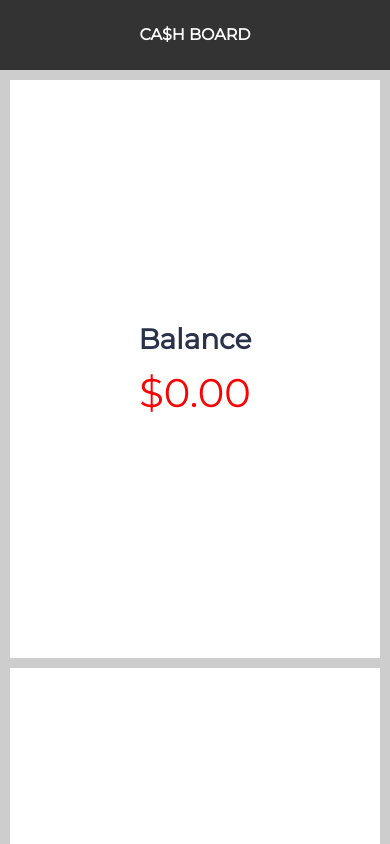
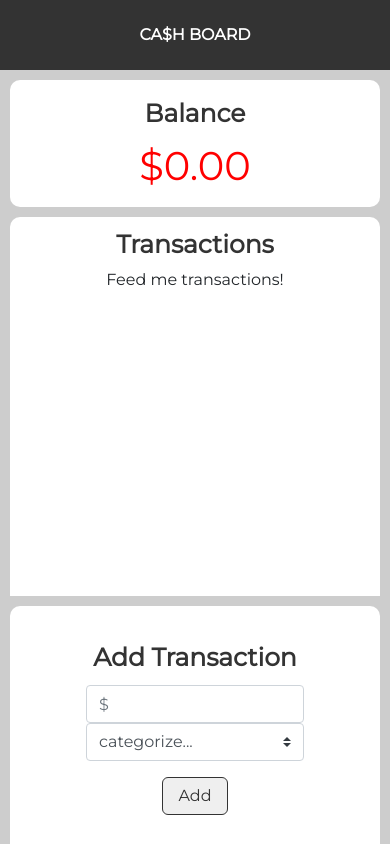
Before and after one commit to MdotB/project-4-react, a React (Create React App) app: page / in a window 390 px wide. Shown: the top 844 px of the page. Built offline with nearby package versions, Linux system fonts and the light colour scheme; no server answers.

Commit message:
improved transaction list padding and component proportions on dashboard component for mobile

```diff
--- a/src/App/App.css
+++ b/src/App/App.css
@@ -2,13 +2,13 @@
 .App {
   background-color: rgb(205, 205, 205);
   display: grid;
-  /* grid-template-columns: 1fr; */
+  grid-template-columns: 1fr;
   grid-template-rows: 70px 1fr;
   grid-template-areas:
-    'header header'
-    'dashboard dashboard';
+    'header'
+    'dashboard';
   font-family: 'Montserrat', sans-serif;
-  min-height: 100vh;
+  height: 100vh;
   max-width: 1080px;
   margin: 0 auto;
 }
--- a/src/Components/AddTransaction/AddTransaction.css
+++ b/src/Components/AddTransaction/AddTransaction.css
@@ -6,16 +6,16 @@
     flex-direction: column;
     justify-content: center;
     align-items: center;
-
+    border-radius: 10px;
 }
 .AddTransaction-h2 {
     font-family: 'Montserrat', sans-serif;
-    color: #2A324B;
+    color: #333;
     font-weight: 600;
-    margin-bottom: 20px;
-    font-size: 28px;
+    margin-bottom: 15px;
+    font-size: 25px;
 }
-.AddTransaction-flex-wrapper {
+.AddTransaction-form-wrapper {
     display: flex;
     text-align: center;
     flex-direction: row;
@@ -23,20 +23,24 @@
     align-items: center;
 }
 .AddTransaction-btn {
-    border: 1px solid #2A324B;
-    color: #2A324B;
+    border: 1px solid #333;
+    color: #333;
     padding: 10px 15px;
     border-radius: 6px;
-    transition: 500ms;
+    transition: 300ms;
 }
 .AddTransaction-btn:hover {
     border: 1px solid #2A324B;
     background-color: #2A324B;
     color: white;
-
+}
+input:focus {
+    outline: none;
 }
 @media (max-width: 490px) {
     .AddTransaction-container {
-        border-bottom-left-radius: 0;
+    }
+    .AddTransaction-h2 {
+        font-size: 25px;
     }
 }
--- a/src/Components/AddTransaction/AddTransaction.js
+++ b/src/Components/AddTransaction/AddTransaction.js
@@ -45,7 +45,7 @@ export default class AddTransaction extends Component {
     return (
       <div className='AddTransaction-container'>
         <h2 className='AddTransaction-h2'>Add Transaction</h2>
-        <div className='AddTransaction-flex-wrapper'>
+        <div className='AddTransaction-form-wrapper'>
         <form method='POST' onSubmit={this.handleSubmit}>
           <div className="">
             <input id='amount' type="number" placeholder='$' className="form-control" onChange={this.handleChangeAmount} value={this.state.amount} required/>
--- a/src/Components/Balance/Balance.css
+++ b/src/Components/Balance/Balance.css
@@ -7,11 +7,12 @@
     padding: 20px 0 20px 0;
     font-size: 40px;
     height: 100%;
+    border-radius: 10px;
 }
 .Balance-h2 {
     font-family: 'Montserrat', sans-serif;
-    color: #2A324B;
-    font-size: 28px;
+    color: #333;
+    font-size: 25px;
     font-weight: 600;
     margin-bottom: 20px;
 }
--- a/src/Components/Dashboard/Dashboard.css
+++ b/src/Components/Dashboard/Dashboard.css
@@ -1,16 +1,14 @@
 
 .Dashboard-container {
+    height: calc(100vh - 70px);
     margin: 10px;
     display: grid;
     grid-gap: 10px;
-    grid-template-columns: repeat(2, minmax(200px, 1fr));
-    grid-template-rows: repeat(3, 1fr);
+    grid-template-columns: repeat(2, 1fr);
+    grid-template-rows: repeat(2, 1fr);
     grid-template-areas:
-        'AddTrans Balance'
-        'Transactions Transactions'
-        'Transactions Transactions'
-        ;
-    border-radius: 20px;
+        'Balance Transactions'
+        'AddTrans Transactions';
 }
 .AddTransaction-container {
     grid-area: AddTrans;
@@ -23,13 +21,12 @@
 }
 @media (max-width: 490px) {
     .Dashboard-container {
-        grid-template-columns: minmax(100px, 1fr);
-        grid-auto-rows: repeat(minmax(100px, auto));
+        grid-template-columns: 1fr;
+        grid-template-rows: 15vh 45vh auto;
         grid-template-areas:
             'Balance'
-            'AddTrans'
             'Transactions'
-            'Transations';
+            'AddTrans';
     }
     .AddTransaction-container {
         grid-area: AddTrans;
--- a/src/Components/TransactionList/TransactionList.css
+++ b/src/Components/TransactionList/TransactionList.css
@@ -3,19 +3,19 @@
     display: flex;
     flex-direction: column;
     align-items: center;
-    height: 100%;
+    border-radius: 10px;
 }
 .TransactionList-h2 {
     font-family: 'Montserrat', sans-serif;
-    color: #2A324B;
+    color: #333;
     font-weight: 600;
-    font-size: 28px;
-    margin: 30px 0 30px 0;
+    font-size: 25px;
+    margin: 15px 0;
 }
 .TransactionList-list {
     background-color: white;
     width: 100%;
-    height: 490px;
+    height: 100%;
     overflow-y: scroll;
     box-shadow: 10px;
 }
@@ -28,12 +28,7 @@
     text-align: center;
 }
 @media (max-width: 490px) {
-    .TransactionList-container {
-        border-top-right-radius: 0;
-        border-bottom-left-radius: 0;
-        border-bottom-right-radius: 0;
-    }
-    .TransactionList-list {
-        border-bottom-left-radius: 25px;
+    .Transaction-container {
+        padding: 17px;
     }
 }
```
